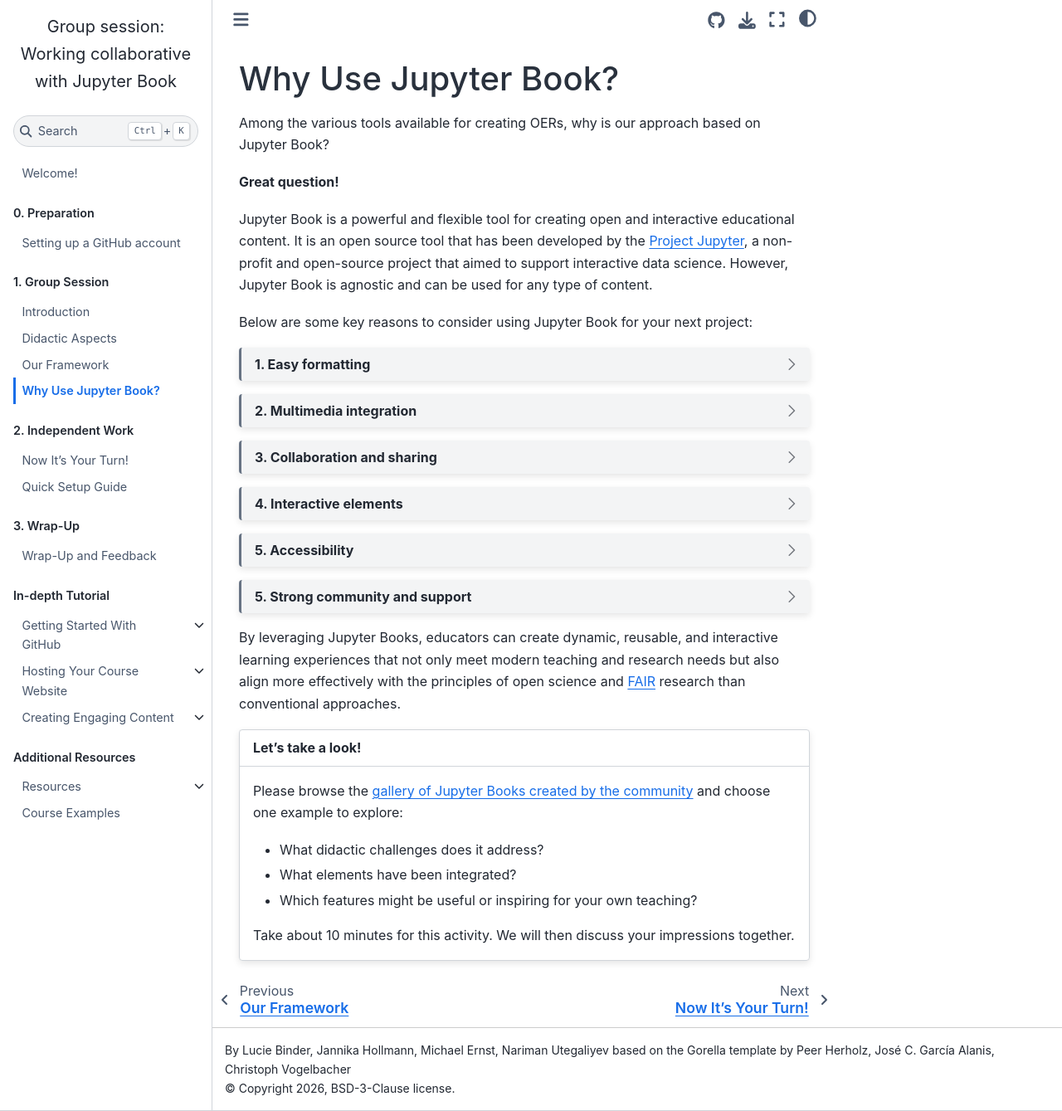
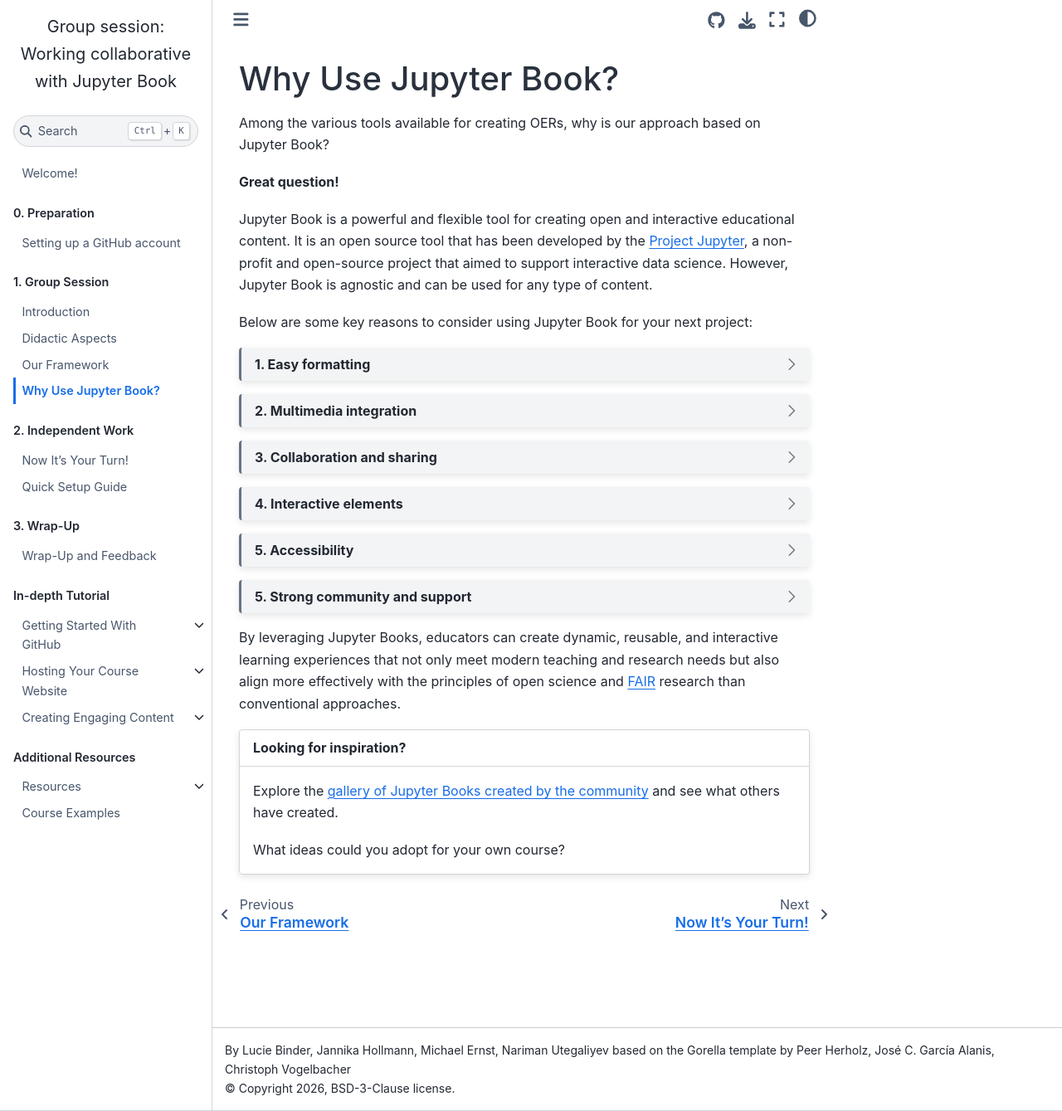
Before and after one commit to luciebinder/ws-openness-2025, a Jupyter Book: the page built from general-information/why_jb.md, in a window 1280 px wide and 1339 px high. Shown: the whole window at 83% size. Built offline with Jupyter Book 1.0.4 settings and Sphinx 7.4.7 and the Sphinx Book theme 1.1.4, drawn with Linux system fonts in a browser that asks for light colours.

Commit message:
Changed task to an fyi box

`````diff
--- a/general-information/why_jb.md
+++ b/general-information/why_jb.md
@@ -101,12 +101,9 @@
 By leveraging Jupyter Books, educators can create dynamic, reusable, and interactive learning experiences that not only meet modern teaching and research needs but also align more effectively with the principles of open science and [FAIR](https://www.nature.com/articles/sdata201618) research than conventional approaches.
 
 ````{card}
-**Let's take a look!**
+**Looking for inspiration?**
 ^^^
-Please browse the [gallery of Jupyter Books created by the community](https://executablebooks.org/en/latest/gallery/) and choose one example to explore:
-- What didactic challenges does it address?
-- What elements have been integrated?
-- Which features might be useful or inspiring for your own teaching?
+Explore the [gallery of Jupyter Books created by the community](https://executablebooks.org/en/latest/gallery/) and see what others have created.
 
-Take about 10 minutes for this activity. We will then discuss your impressions together.
+What ideas could you adopt for your own course?
 ````
`````
